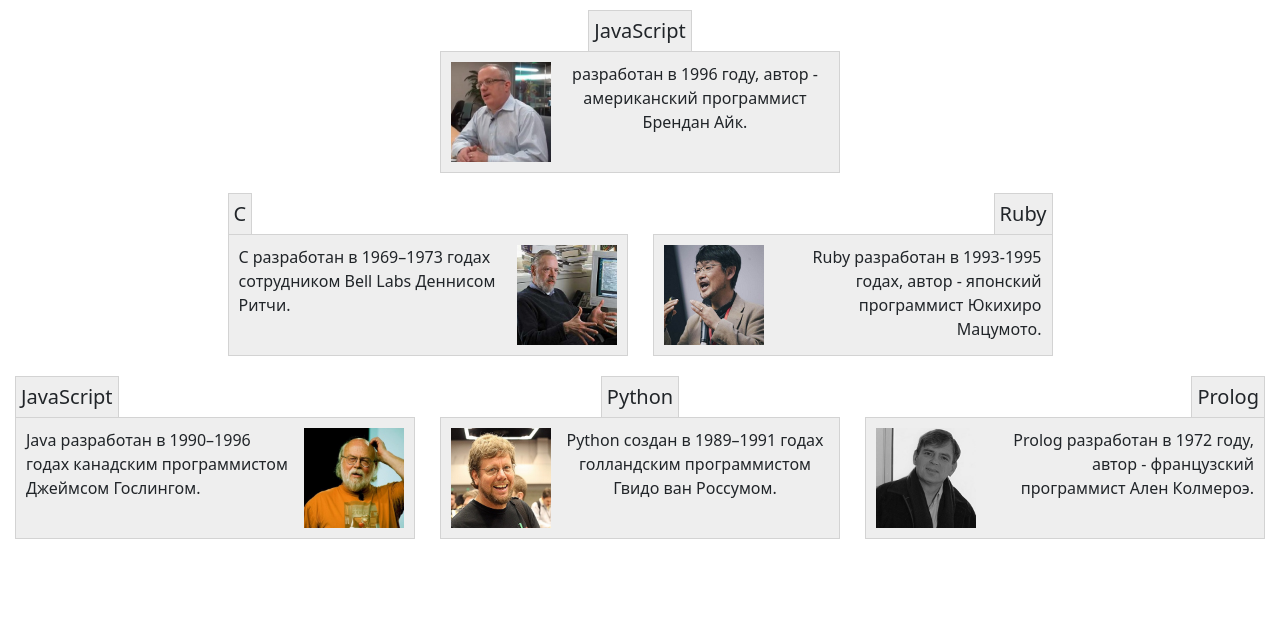
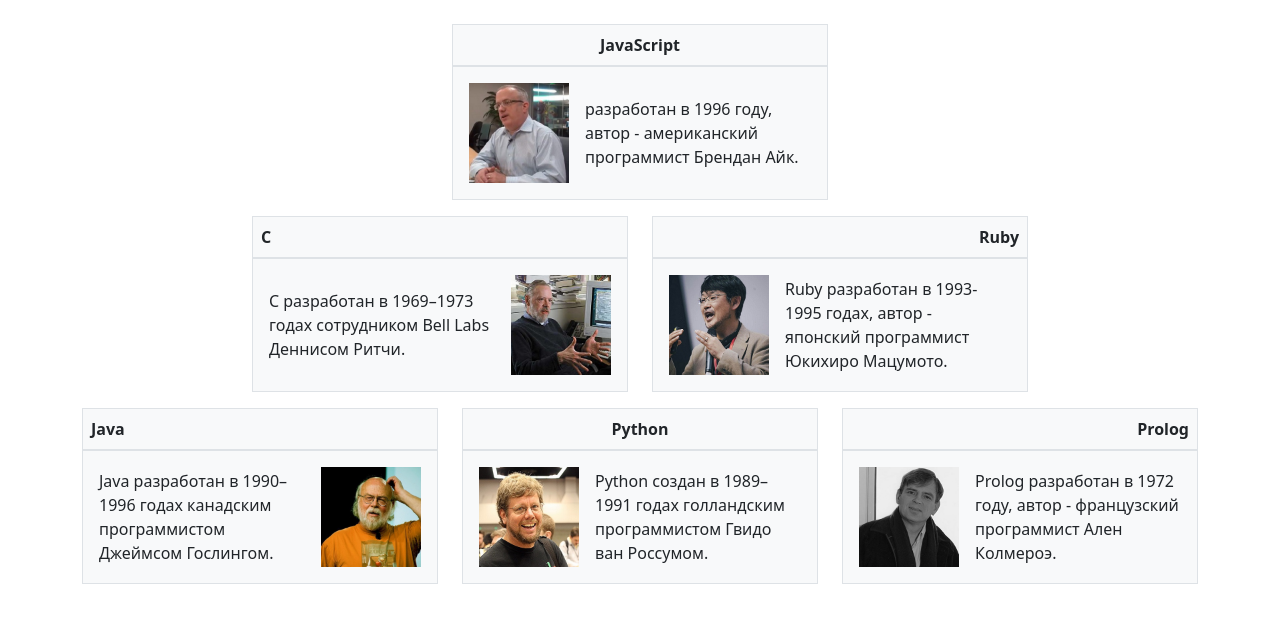
Before and after one commit to MichaelKuren/SIT, a plain HTML site: page lab_5/task.html in a window 1280 px wide. Drawn offline with nearby package versions, Linux system fonts and the light colour scheme.

Commit message:
correct final

```diff
--- a/lab_5/task.html
+++ b/lab_5/task.html
@@ -8,103 +8,104 @@
       href="https://cdn.jsdelivr.net/npm/bootstrap@5.3.0-alpha1/dist/css/bootstrap.min.css"
       rel="stylesheet"
     />
+  </head>
   <style>
-      .rowc {
-        display: flex;
-        padding: 10px;
-        justify-content: center;
-        gap: 25px;
-      }
-
-      .block {
-        display: flex;
-        background-color: #eee;
-        width: 400px;
-        padding: 10px;
-        gap: 10px;
-        border: 1px solid LightGrey;
-      }
-
-      .label {
-        display: flex;
-        font-size: 20px;
-      }
-
-      .label-div {
-        background-color: #eee;
-        padding: 5px;
-        border: 1px solid LightGrey;
-        border-bottom: none;
+    .fixed-width {
+      max-width: 400px;
     }
   </style>
-  </head>
-  <body>
-    <div class="rowc">
-      <div>
-        <div class="label justify-content-center">
-          <div class="label-div">JavaScript</div>
+  <body class="container py-4">
+    <div class="row mb-3 justify-content-center">
+      <div class="col fixed-width">
+        <div class="text-center bg-light border py-2">
+          <strong>JavaScript</strong>
         </div>
-        <div class="block text-center">
-          <img src="images/javascript.jpg" alt="JavaScript" width="100" />
-          разработан в 1996 году, автор - американский программист Брендан Айк.
+        <div class="d-flex bg-light border p-3 align-items-center">
+          <img
+            src="images/javascript.jpg"
+            alt="JavaScript"
+            width="100"
+            class="me-3"
+          />
+          <p class="mb-0">
+            разработан в 1996 году, автор - американский программист Брендан
+            Айк.
+          </p>
         </div>
       </div>
     </div>
 
-    <div class="rowc">
-      <div>
-        <div class="label justify-content-start">
-          <div class="label-div">C</div>
+    <div class="row justify-content-center">
+      <div class="col-md-6 mb-3 fixed-width">
+        <div class="text-start bg-light border py-2 px-2">
+          <strong>C</strong>
         </div>
-        <div class="block">
+        <div class="d-flex bg-light border p-3 align-items-center">
+          <p class="mb-0 me-3">
             C разработан в 1969–1973 годах сотрудником Bell Labs Деннисом Ритчи.
-          <img src="images/c.jpg" alt="c" width="100" />
+          </p>
+          <img src="images/c.jpg" alt="C" width="100" />
         </div>
       </div>
-      <div>
-        <div class="label justify-content-end">
-          <div class="label-div">Ruby</div>
+      <div class="col-md-6 fixed-width">
+        <div class="text-end bg-light border py-2 px-2">
+          <strong>Ruby</strong>
         </div>
-        <div class="block text-end">
-          <img src="images/ruby.jpg" alt="ruby" width="100" />
+        <div
+          class="d-flex bg-light border p-3 align-items-center justify-content-end"
+        >
+          <img src="images/ruby.jpg" alt="Ruby" width="100" class="me-3" />
+          <p class="mb-0">
             Ruby разработан в 1993-1995 годах, автор - японский программист
             Юкихиро Мацумото.
+          </p>
         </div>
       </div>
     </div>
 
-    <div class="rowc">
-      <div>
-        <div class="label justify-content-start">
-          <div class="label-div">JavaScript</div>
+    <div class="row justify-content-center">
+      <div class="col-lg-4 fixed-width">
+        <div class="text-start bg-light border py-2 px-2">
+          <strong>Java</strong>
         </div>
-        <div class="block">
+        <div class="d-flex bg-light border p-3 align-items-center">
+          <p class="mb-0 me-3">
             Java разработан в 1990–1996 годах канадским программистом Джеймсом
             Гослингом.
+          </p>
           <img src="images/java.jpg" alt="Java" width="100" />
         </div>
       </div>
-      <div>
-        <div class="label justify-content-center">
-          <div class="label-div">Python</div>
+      <div class="col-lg-4 fixed-width">
+        <div class="text-center bg-light border py-2 px-2">
+          <strong>Python</strong>
         </div>
-        <div class="block text-center">
-          <img src="images/python.jpg" alt="Python" width="100" />
+        <div
+          class="d-flex bg-light border p-3 align-items-center justify-content-center"
+        >
+          <img src="images/python.jpg" alt="Python" width="100" class="me-3" />
+          <p class="mb-0">
             Python создан в 1989–1991 годах голландским программистом Гвидо ван
             Россумом.
+          </p>
         </div>
       </div>
-      <div>
-        <div class="label justify-content-end">
-          <div class="label-div">Prolog</div>
+      <div class="col-lg-4 fixed-width">
+        <div class="text-end bg-light border py-2 px-2">
+          <strong>Prolog</strong>
         </div>
-        <div class="block text-end">
-          <img src="images/prolog.jpg" alt="Prolog" width="100" />
+        <div
+          class="d-flex bg-light border p-3 align-items-center justify-content-end"
+        >
+          <img src="images/prolog.jpg" alt="Prolog" width="100" class="me-3" />
+          <p class="mb-0">
             Prolog разработан в 1972 году, автор - французский программист Ален
             Колмероэ.
+          </p>
         </div>
       </div>
     </div>
+
     <script src="https://cdn.jsdelivr.net/npm/bootstrap@5.3.0-alpha1/dist/js/bootstrap.bundle.min.js"></script>
   </body>
 </html>
```
Lines whose indentation alone changed are shown as unchanged.
